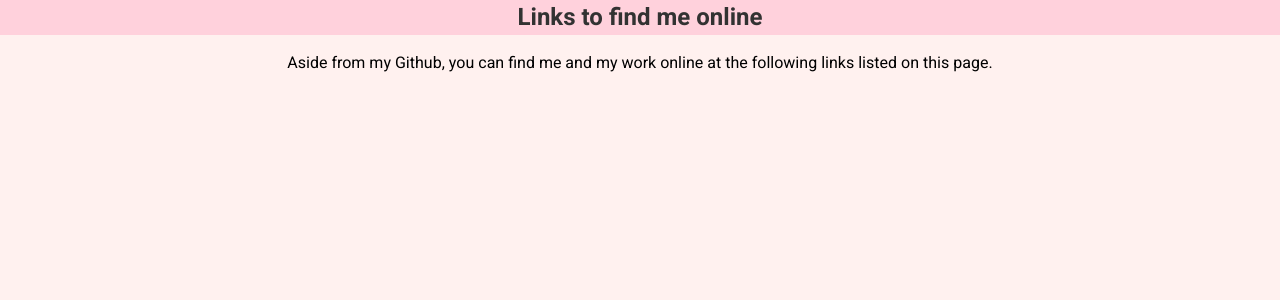
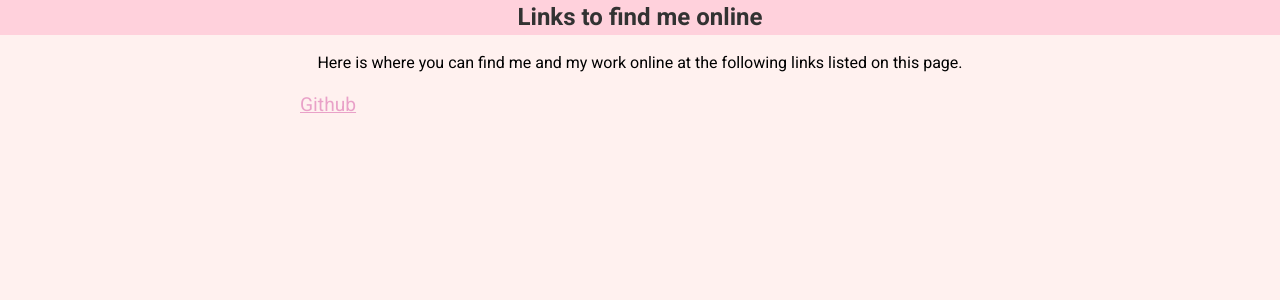
Before and after one commit to JLBlack/Website, a Django app: page /online/ in a window 1280 px wide. Shown: the part 65-365 px from the top of the page. Run offline with Django 3.2, Linux system fonts and the light colour scheme.

Commit message:
added github link to online page

```diff
--- a/website/core/templates/online.html
+++ b/website/core/templates/online.html
@@ -1,11 +1,28 @@
 {% extends "base.html" %}
-
+{% block extra_styles %}
+{% block body %}
+<style>
+   links {
+      font: bold;
+      font-style: inherit;
+      font-size: larger;
+      text-align: center;
+      margin-left: 300px;
+}
+</style>
+{% endblock body %}
+{% endblock extra_styles %}
 {% block main %}
 
 <h1>Links to find me online</h1>
 
-<p>Aside from my Github, you can find me and my work online at the
+<p>Here is where you can find me and my work online at the
    following links listed on this page.
 </p>
 
+   <body>
+      <links>
+         <a href="https://github.com/JLBlack">Github</a>
+      </links>
+   </body>
 {% endblock main %}
```
